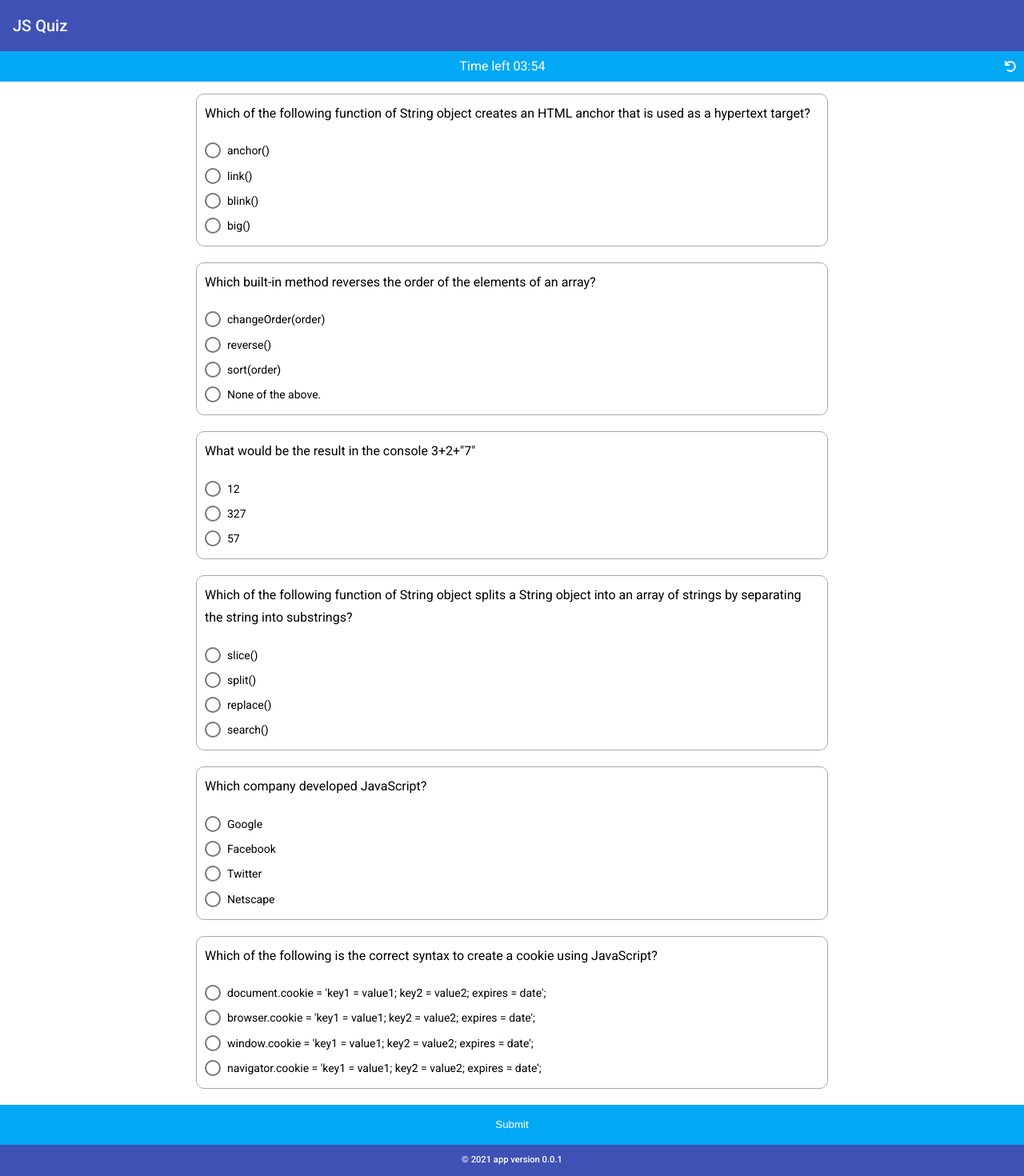
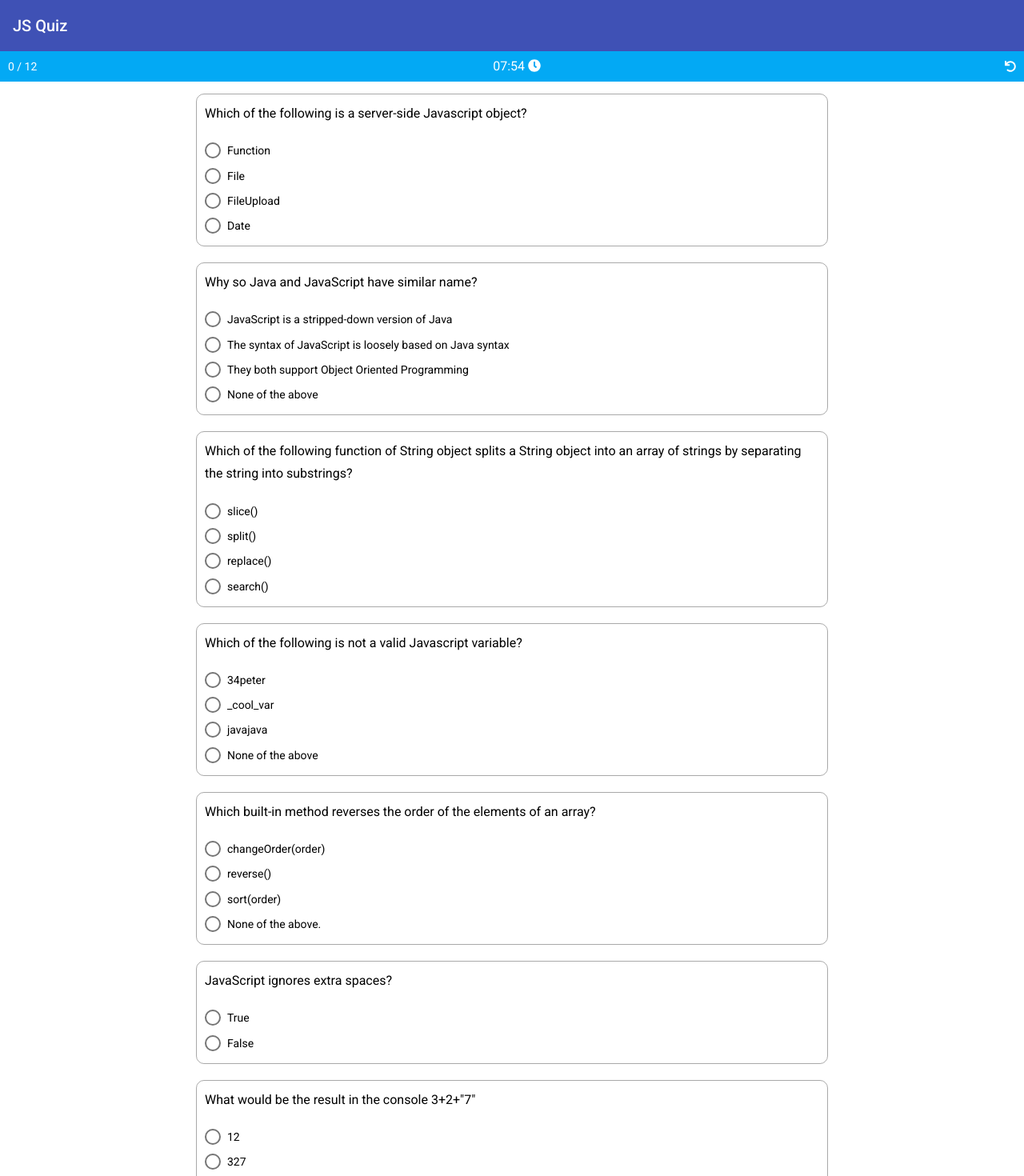
Before and after one commit to NIkolayrr/js-quiz, an Angular app: page /quiz in a window 1280 px wide. Shown: the top 1470 px of the page at 80% size. Built offline with nearby package versions, Linux system fonts and the light colour scheme.

Commit message:
added more questions & updates

```diff
--- a/src/app/quiz/quiz.component.html
+++ b/src/app/quiz/quiz.component.html
@@ -1,8 +1,16 @@
 <div class="header" [ngClass]="{ sticky: stickyHeader }">
-  <h3 class="counter">Time left {{ counter | countdown }}</h3>
+  <p>{{ answered }} / {{ questions.length }}</p>
+  <h3 class="counter">
+    {{ counter | countdown }} <fa-icon [icon]="faClock"></fa-icon>
+  </h3>
   <fa-icon [icon]="faUndo" (click)="reset()"></fa-icon>
 </div>
-<form [formGroup]="quiz1" class="form" [ngClass]="{ bumpMargin: stickyHeader }">
+<form
+  [formGroup]="quiz1"
+  (ngSubmit)="submitForm()"
+  class="form"
+  [ngClass]="{ bumpMargin: stickyHeader }"
+>
   <div class="questions-wrapper" *ngFor="let q of questions; let i = index">
     <div
       class="question"
@@ -23,5 +31,5 @@
       </mat-radio-group>
     </div>
   </div>
-  <button class="submit-button" (click)="submitForm()">Submit</button>
+  <button class="submit-button" type="submit">Submit</button>
 </form>
--- a/src/app/quiz/quiz.component.scss
+++ b/src/app/quiz/quiz.component.scss
@@ -20,6 +20,10 @@
   padding: 5px 0;
   margin-bottom: 15px;
   color: white;
+
+  p {
+    margin: 0 0 0 10px;
+  }
 
   .counter {
     margin: 0;
--- a/src/app/quiz/quiz.component.ts
+++ b/src/app/quiz/quiz.component.ts
@@ -11,7 +11,8 @@ import { Router } from '@angular/router'
 import { Subscription, timer } from 'rxjs'
 import { beginner } from '../../quizes/beginner'
 import { ScoreComponent } from '../score/score.component'
-import { faUndo } from '@fortawesome/free-solid-svg-icons'
+import { faClock, faUndo } from '@fortawesome/free-solid-svg-icons'
+import { filter, map, take } from 'rxjs/operators'
 
 @Component({
   selector: 'app-quiz',
@@ -20,7 +21,9 @@ import { faUndo } from '@fortawesome/free-solid-svg-icons'
 })
 export class QuizComponent implements OnInit, OnDestroy {
   faUndo = faUndo
+  faClock = faClock
 
+  answered: number = 0
   stickyHeader: boolean = false
   result: any
   questions: any
@@ -33,22 +36,22 @@ export class QuizComponent implements OnInit, OnDestroy {
   countDown: any
   counter = 0
   tick = 1000
-  timer = timer(0, this.tick).subscribe(() => {
-    if (this.counter === 0) {
-      this.submitForm()
-    } else {
-      --this.counter
-    }
-  })
   ngOnInit(): void {
-    this.countDown = timer
+    this.countDown = timer(0, this.tick).subscribe(() => this.countDownFunc())
     this.questions = this.shuffleArray(beginner) as FormArray // make dynamic
     const group = {} as any
     this.questions.forEach((question: any) => {
       group[question.question] = new FormControl('')
     })
     this.counter = this.questions.length * 40 // 40 seconds for question
-    this.quiz1 = this.fb.group(group)
+    this.quiz1 = this.fb.group(group) as FormGroup
+
+    this.quiz1.valueChanges.subscribe((questions: any) => {
+      console.log(questions)
+      this.answered = Object.values(questions).filter(
+        (qs) => qs !== '' && qs != null
+      ).length
+    })
   }
 
   @HostListener('window:scroll', ['$event']) // for window scroll events
@@ -62,6 +65,8 @@ export class QuizComponent implements OnInit, OnDestroy {
 
   ngOnDestroy() {
     this.countDown = null
+    this.quiz1.valueChanges.unsubscribe()
+    this.countDown.unsubscribe()
   }
 
   showWrongAnswers() {
@@ -77,6 +82,14 @@ export class QuizComponent implements OnInit, OnDestroy {
     this.questions[index].selected = text
   }
 
+  countDownFunc() {
+    if (this.counter === 0) {
+      this.submitForm()
+    } else {
+      --this.counter
+    }
+  }
+
   shuffleArray(array: any) {
     for (let i = array.length - 1; i > 0; i--) {
       let j = Math.floor(Math.random() * (i + 1))
@@ -89,21 +102,19 @@ export class QuizComponent implements OnInit, OnDestroy {
 
   reset() {
     this.quiz1.reset()
-    this.counter = this.questions.length * 40
-    this.countDown = this.timer
   }
 
   submitForm() {
     this.result = 0
     Object.keys(this.quiz1.value).map((val) => {
       if (!this.quiz1.value[val].points) return
-      this.result += this.quiz1.value[val].points
+      this.result += this.quiz1.value[val].points || '0'
     })
     this.dialog.open(ScoreComponent, {
       hasBackdrop: true,
       data: { score: this.result, questions: this.questions },
     })
     this.showWrongAnswers()
-    this.countDown.unsubscribe() // stop timer
+    this.countDown.unsubscribe()
   }
 }
--- a/src/quizes/beginner.ts
+++ b/src/quizes/beginner.ts
@@ -107,4 +107,127 @@ export const beginner = [
     ],
     selected: '',
   },
+  {
+    type: 'multiple',
+    question: 'Which of the following is a server-side Javascript object?',
+    answers: [
+      {
+        text: 'Function',
+        points: 0,
+      },
+      {
+        text: 'File',
+        points: 0,
+      },
+      {
+        text: 'FileUpload',
+        points: 1,
+      },
+      {
+        text: 'Date',
+        points: 0,
+      },
+    ],
+    selected: '',
+  },
+  {
+    type: 'multiple',
+    question:
+      'Which of the below is used in Javascript to insert special characters?',
+    answers: [
+      {
+        text: '&',
+        points: 0,
+      },
+      {
+        text: '\\',
+        points: 1,
+      },
+      {
+        text: '-',
+        points: 0,
+      },
+      {
+        text: '%',
+        points: 0,
+      },
+    ],
+    selected: '',
+  },
+  {
+    type: 'multiple',
+    question: 'JavaScript ignores extra spaces?',
+    answers: [
+      {
+        text: 'True',
+        points: 1,
+      },
+      {
+        text: 'False',
+        points: 0,
+      },
+    ],
+    selected: '',
+  },
+  {
+    type: 'multiple',
+    question: 'Which of the following is not a valid Javascript variable?',
+    answers: [
+      {
+        text: '34peter',
+        points: 1,
+      },
+      {
+        text: '_cool_var',
+        points: 0,
+      },
+      {
+        text: 'javajava',
+        points: 0,
+      },
+      {
+        text: 'None of the above',
+        points: 0,
+      },
+    ],
+    selected: '',
+  },
+  {
+    type: 'multiple',
+    question: 'JavaScript supports all boolean operators',
+    answers: [
+      {
+        text: 'True',
+        points: 0,
+      },
+      {
+        text: 'False',
+        points: 1,
+      },
+    ],
+    selected: '',
+  },
+  {
+    type: 'multiple',
+    question: 'Why so Java and JavaScript have similar name?',
+    answers: [
+      {
+        text: 'JavaScript is a stripped-down version of Java',
+        points: 0,
+      },
+      {
+        text: 'The syntax of JavaScript is loosely based on Java syntax',
+        points: 1,
+      },
+      {
+        text: 'They both support Object Oriented Programming',
+        points: 0,
+      },
+      {
+        text: 'None of the above',
+        points: 0,
+      },
+    ],
+    selected: '',
+  },
 ]
```
